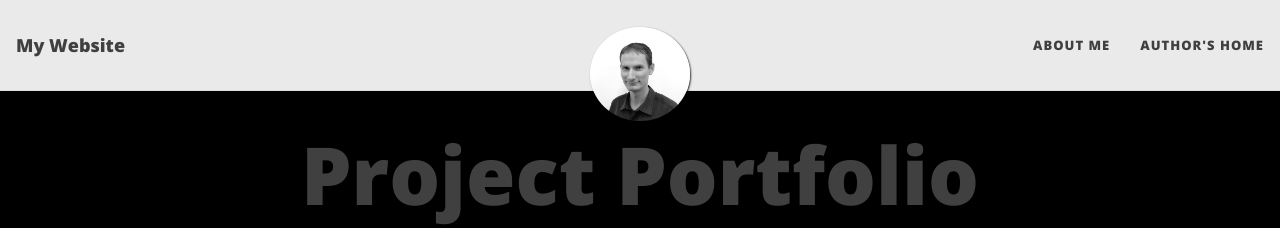
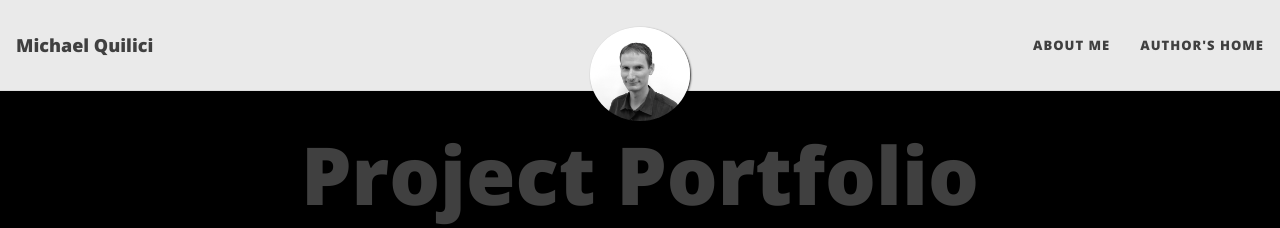
Before and after one commit to mquilici/mquilici.github.io, a Jekyll site: the page built from index.md, in a window 1280 px wide. Shown: the top 228 px of the page. Built offline with Jekyll 4.4.1, drawn with Linux system fonts in a browser that asks for light colours; nearby versions of some CDN libraries; our own code applies the rules of GitHub Pages for plain Markdown files.

Commit message:
Update _config.yml

```diff
--- a/_config.yml
+++ b/_config.yml
@@ -6,7 +6,7 @@
 # --- Required options --- #
 
 # Name of website
-title: My Website
+title: Michael Quilici
 
 # Your name to show in the footer
 author: Michael Quilici
```
